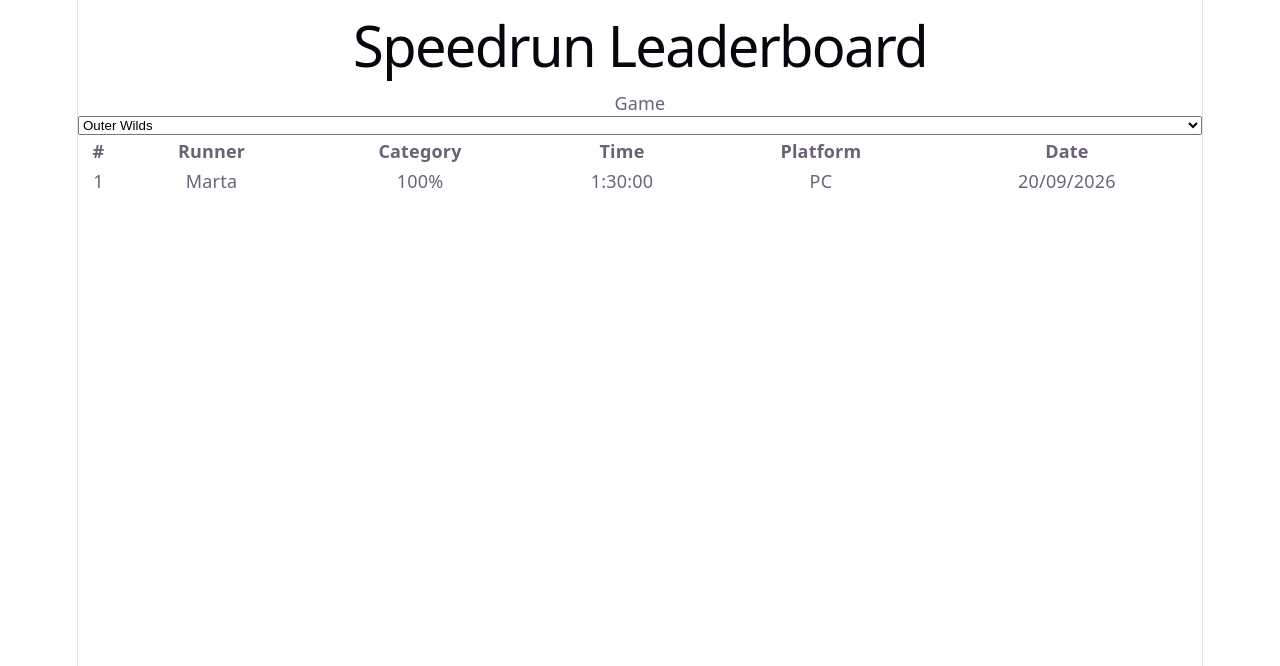
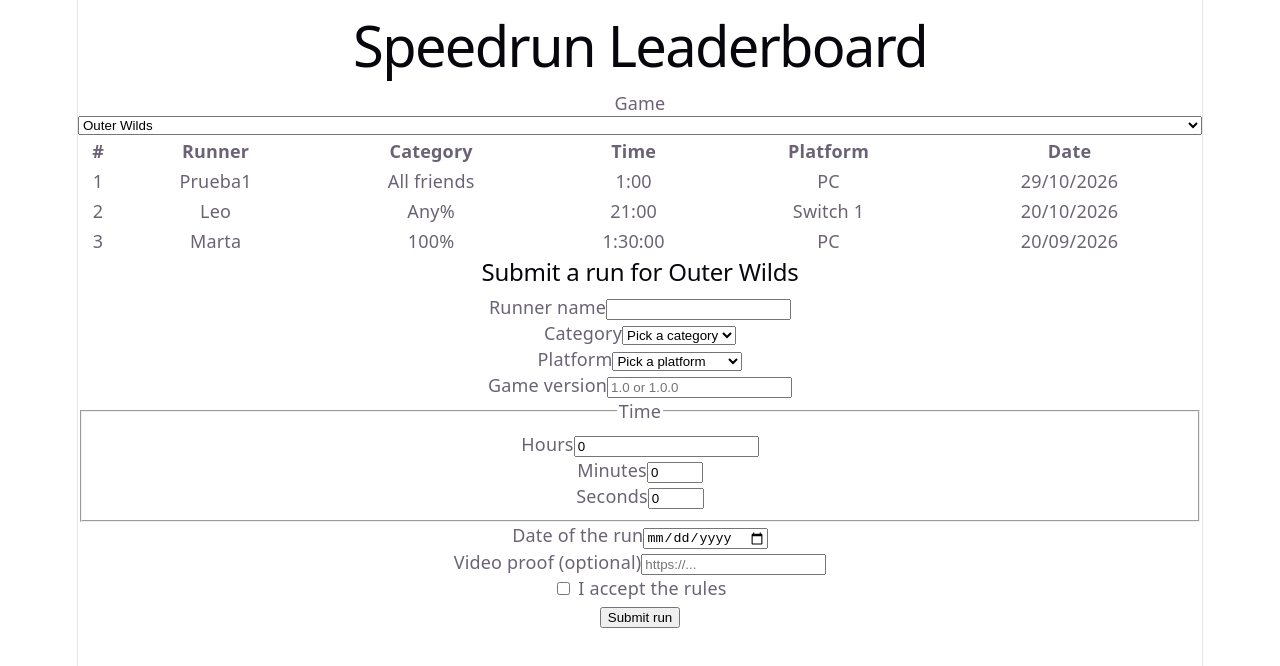
Before and after one commit to rcastro3110/WEB_I_Mision_4, a React (Vite) app: page / in a window 1280 px wide. Shown: the top 666 px of the page. Built offline with nearby package versions, Linux system fonts and the light colour scheme; data requests are answered from the project's data file.

Commit message:
Add run submission form
Add a validated form to submit runs for the selected game and refresh the run list on success. Include sample runs and improve loading status accessibility.

```diff
--- a/db.json
+++ b/db.json
@@ -26,6 +26,18 @@
     },
     {
       "id": 3,
+      "nombre": "Ana",
+      "juego": "Minecraft",
+      "categoria": "Any%",
+      "plataforma": "PC",
+      "version": "1.20",
+      "tiempo": 721,
+      "fecha": "2026-10-12",
+      "video": "",
+      "normas": true
+    },
+    {
+      "id": 4,
       "nombre": "Marta",
       "juego": "Outer Wilds",
       "categoria": "100%",
@@ -35,6 +47,90 @@
       "fecha": "2026-09-20",
       "video": "",
       "normas": true
+    },
+    {
+      "id": 5,
+      "nombre": "Leo",
+      "juego": "Outer Wilds",
+      "categoria": "Any%",
+      "plataforma": "Switch 1",
+      "version": "1.1.13",
+      "tiempo": 1260,
+      "fecha": "2026-10-20",
+      "video": "",
+      "normas": true
+    },
+    {
+      "id": 6,
+      "nombre": "Sara",
+      "juego": "Zelda: Ocarina of Time",
+      "categoria": "Any%",
+      "plataforma": "Switch 1",
+      "version": "1.0",
+      "tiempo": 1380,
+      "fecha": "2026-10-28",
+      "video": "",
+      "normas": true
+    },
+    {
+      "id": 7,
+      "nombre": "Pablo",
+      "juego": "Zelda: Ocarina of Time",
+      "categoria": "All Dungeons",
+      "plataforma": "PC",
+      "version": "1.0",
+      "tiempo": 7260,
+      "fecha": "2026-11-02",
+      "video": "",
+      "normas": true
+    },
+    {
+      "id": 8,
+      "nombre": "Marta",
+      "juego": "Super Mario Odyssey",
+      "categoria": "Any%",
+      "plataforma": "Switch 1",
+      "version": "1.3.0",
+      "tiempo": 5520,
+      "fecha": "2026-11-05",
+      "video": "",
+      "normas": true
+    },
+    {
+      "id": 9,
+      "nombre": "Pablo",
+      "juego": "Super Mario Odyssey",
+      "categoria": "All Moons",
+      "plataforma": "Switch 2",
+      "version": "1.3.0",
+      "tiempo": 21600,
+      "fecha": "2026-11-10",
+      "video": "",
+      "normas": true
+    },
+    {
+      "nombre": "Prueba1",
+      "juego": "Outer Wilds",
+      "categoria": "All friends",
+      "plataforma": "PC",
+      "version": "1.1.0",
+      "tiempo": 60,
+      "fecha": "2026-10-29",
+      "video": "",
+      "normas": true,
+      "id": 10
+    },
+    {
+      "nombre": "Prueba2",
+      "juego": "Super Mario Odyssey",
+      "categoria": "100%",
+      "plataforma": "Nintendo Switch",
+      "version": "1.1.0",
+      "tiempo": 42862,
+      "fecha": "2020-05-28",
+      "video": "",
+      "normas": true,
+      "id": 11
     }
   ]
 }
--- a/src/App.jsx
+++ b/src/App.jsx
@@ -1,8 +1,9 @@
 import { useState } from "react";
 import { NOMBRES_JUEGOS } from "./data/juegos.js";
 import ListaRuns from "./components/ListaRuns.jsx";
+import FormularioRun from "./components/FormularioRun.jsx";
 
-function App() {
+export default function App() {
   const [juego, setJuego] = useState(NOMBRES_JUEGOS[0]);
 
   return (
@@ -23,8 +24,8 @@ function App() {
       </select>
 
       <ListaRuns juego={juego} />
+
+      <FormularioRun key={juego} juego={juego} />
     </>
-  )
+  );
 }
-
-export default App
--- /dev/null
+++ b/src/components/CampoFormulario.jsx
@@ -0,0 +1,42 @@
+export default function CampoFormulario({
+  id,
+  label,
+  error,
+  as: Control = "input",
+  children,
+  ...props
+}) {
+  const errorId = `${id}-error`;
+  const esCheckbox = props.type === "checkbox";
+
+  const control = (
+    <Control
+      id={id}
+      aria-invalid={!!error}
+      aria-describedby={error ? errorId : undefined}
+      {...props}
+    >
+      {children}
+    </Control>
+  );
+
+  return (
+    <div className="campo">
+      {esCheckbox ? (
+        <label htmlFor={id}>
+          {control} {label}
+        </label>
+      ) : (
+        <>
+          <label htmlFor={id}>{label}</label>
+          {control}
+        </>
+      )}
+      {error && (
+        <p id={errorId} role="alert" className="error">
+          {error.message}
+        </p>
+      )}
+    </div>
+  );
+}
--- /dev/null
+++ b/src/components/FormularioRun.jsx
@@ -0,0 +1,194 @@
+import { useState } from "react";
+import { useForm } from "react-hook-form";
+import { zodResolver } from "@hookform/resolvers/zod";
+import { runSchema, aSegundos } from "../schemas/runSchema.js";
+import { PLATAFORMAS, categoriasDe } from "../data/juegos.js";
+import CampoFormulario from "./CampoFormulario.jsx";
+import { useMutation, useQueryClient } from "@tanstack/react-query";
+import { crearRun } from "../services/runs.js";
+
+export default function FormularioRun({ juego }) {
+    const [categoria, setCategoria] = useState("");
+
+    const {
+        register,
+        handleSubmit,
+        reset,
+        formState: { errors },
+    } = useForm({
+        resolver: zodResolver(runSchema),
+        defaultValues: {
+        nombre: "",
+        juego,
+        categoria: "",
+        plataforma: "",
+        version: "",
+        horas: 0,
+        minutos: 0,
+        segundos: 0,
+        fecha: "",
+        video: "",
+        normas: false,
+        },
+    });
+
+    const queryClient = useQueryClient();
+
+    const mutacion = useMutation({
+        mutationFn: crearRun,
+        onSuccess: () => {
+            queryClient.invalidateQueries({ queryKey: ["runs", juego] });
+            reset();
+            setCategoria("");
+        },
+    });
+
+    const categorias = categoriasDe(juego);
+    const descripcion = categorias.find((c) => c.nombre === categoria)?.descripcion;
+
+    // register devuelve { name, onChange, onBlur, ref }; guardamos el suyo
+    // para poder avisar también a nuestro useState
+    const registroCategoria = register("categoria");
+
+    function onSubmit(datos) {
+        const run = {
+            nombre: datos.nombre,
+            juego: datos.juego,
+            categoria: datos.categoria,
+            plataforma: datos.plataforma,
+            version: datos.version,
+            tiempo: aSegundos(datos),
+            fecha: datos.fecha,
+            video: datos.video,
+            normas: datos.normas,
+        };
+        mutacion.mutate(run);
+    }
+
+    return (
+        <form onSubmit={handleSubmit(onSubmit)} noValidate>
+            <h2>Submit a run for {juego}</h2>
+
+            {/* El juego no se elige aquí: viene de App. Este campo oculto hace que viaje con los datos */}
+            <input type="hidden" {...register("juego")} />
+
+            <CampoFormulario
+                id="nombre"
+                label="Runner name"
+                error={errors.nombre}
+                autoComplete="nickname"
+                {...register("nombre")}
+            />
+
+            <CampoFormulario
+                id="categoria"
+                label="Category"
+                as="select"
+                error={errors.categoria}
+                {...registroCategoria}
+                onChange={(e) => {
+                registroCategoria.onChange(e);
+                setCategoria(e.target.value);
+                }}
+            >
+                <option value="">Pick a category</option>
+                {categorias.map((c) => (
+                <option key={c.nombre} value={c.nombre}>
+                    {c.nombre}
+                </option>
+                ))}
+            </CampoFormulario>
+            {descripcion && <p className="ayuda">{descripcion}</p>}
+
+            <CampoFormulario
+                id="plataforma"
+                label="Platform"
+                as="select"
+                error={errors.plataforma}
+                {...register("plataforma")}
+            >
+                <option value="">Pick a platform</option>
+                {PLATAFORMAS.map((p) => (
+                <option key={p} value={p}>
+                    {p}
+                </option>
+                ))}
+            </CampoFormulario>
+
+            <CampoFormulario
+                id="version"
+                label="Game version"
+                placeholder="1.0 or 1.0.0"
+                error={errors.version}
+                {...register("version")}
+            />
+
+            <fieldset>
+                <legend>Time</legend>
+                <CampoFormulario
+                id="horas"
+                label="Hours"
+                type="number"
+                min="0"
+                error={errors.horas}
+                {...register("horas")}
+                />
+                <CampoFormulario
+                id="minutos"
+                label="Minutes"
+                type="number"
+                min="0"
+                max="59"
+                error={errors.minutos}
+                {...register("minutos")}
+                />
+                <CampoFormulario
+                id="segundos"
+                label="Seconds"
+                type="number"
+                min="0"
+                max="59"
+                error={errors.segundos}
+                {...register("segundos")}
+                />
+            </fieldset>
+
+            <CampoFormulario
+                id="fecha"
+                label="Date of the run"
+                type="date"
+                error={errors.fecha}
+                {...register("fecha")}
+            />
+
+            <CampoFormulario
+                id="video"
+                label="Video proof (optional)"
+                type="url"
+                placeholder="https://..."
+                error={errors.video}
+                {...register("video")}
+            />
+
+            <CampoFormulario
+                id="normas"
+                label="I accept the rules"
+                type="checkbox"
+                error={errors.normas}
+                {...register("normas")}
+            />
+
+            <button type="submit" disabled={mutacion.isPending}>
+                {mutacion.isPending ? "Sending…" : "Submit run"}
+            </button>
+            {mutacion.isSuccess && <p role="status">Run submitted!</p>}
+            {mutacion.isError && (
+                <p role="alert">
+                    {mutacion.error instanceof TypeError
+                    ? "Could not connect. Check your internet connection."
+                    : mutacion.error.message}
+                </p>
+            )}
+        </form>
+    );
+}
--- a/src/components/ListaRuns.jsx
+++ b/src/components/ListaRuns.jsx
@@ -22,7 +22,7 @@ export default function ListaRuns({ juego }) {
         queryFn: () => obtenerRuns(juego),
     });
 
-    if (isPending) return <p>Loading…</p>;
+    if (isPending) return <p role="status">Loading…</p>;
     if (isError) return <p role="alert">Error: {error.message}</p>;
     if (data.length === 0) return <p>No runs for this game yet.</p>;
 
```
